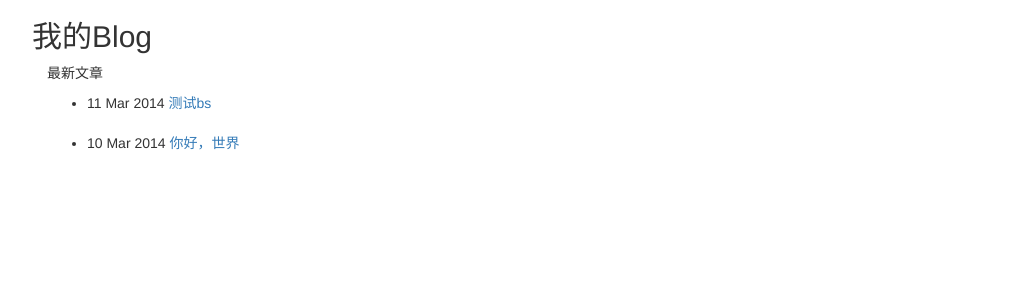
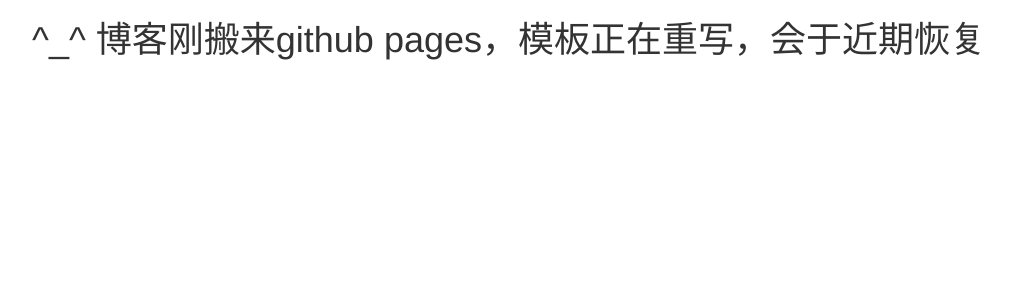
Before and after one commit to PMJerryZheng/myblog, a Jekyll site: the page built from index.html, in a window 1280 px wide. Shown: the top 300 px of the page, without its empty margins (23-1033 px from the left). Built offline with Jekyll 4.4.1, drawn with Linux system fonts in a browser that asks for light colours; nearby versions of some CDN libraries.

Commit message:
update index

```diff
--- a/index.html
+++ b/index.html
@@ -3,11 +3,6 @@ layout: jy-bs
 title: 我的Blog
 ---
 <div class="container">
-<div class="row"><h2 >{{ page.title }}</h2></div>
-<p>最新文章</p>
-<ul>
-{% for post in site.posts %}
-<li>{{ post.date | date_to_string }} <a href="{{ post.url }}">{{ post.title }}</a></li>
-　　{% endfor %}
-</ul>
+<div class="row"><h1 >^_^ 博客刚搬来github pages，模板正在重写，会于近期恢复</h1></div>
+
 </div>
```
